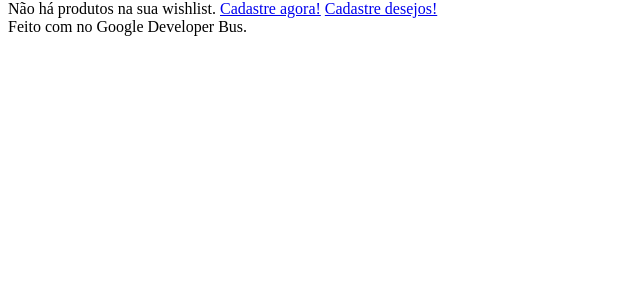
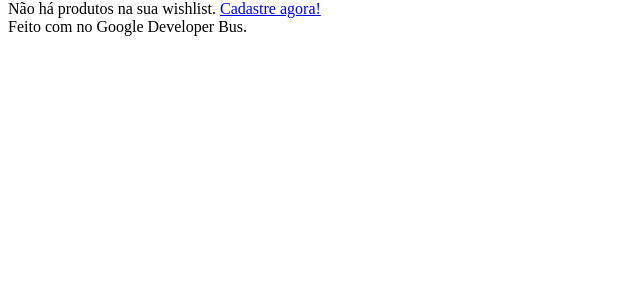
Before and after one commit to DesenvolvedoresGoogle/QueroMe, a Django app: a page that uses templates/system/list_desejos.html in a window 1280 px wide. Shown: the part 130-430 px from the top of the page, without its empty margins (0-640 px from the left). Run offline with Django 3.2, Linux system fonts and the light colour scheme; parts of the project's set-up code (start-up, migrations or seed data) failed here and were passed over.

Commit message:
tirando link de cadastrar

```diff
--- a/templates/system/list_desejos.html
+++ b/templates/system/list_desejos.html
@@ -18,7 +18,6 @@
         {% empty %}
             Não há produtos na sua wishlist. <a href="{% url wish %}">Cadastre agora!</a>
         {% endfor %}
-        <a href="{% url wish %}">Cadastre desejos!</a>
 
     </div>
 {% endblock %}
```
